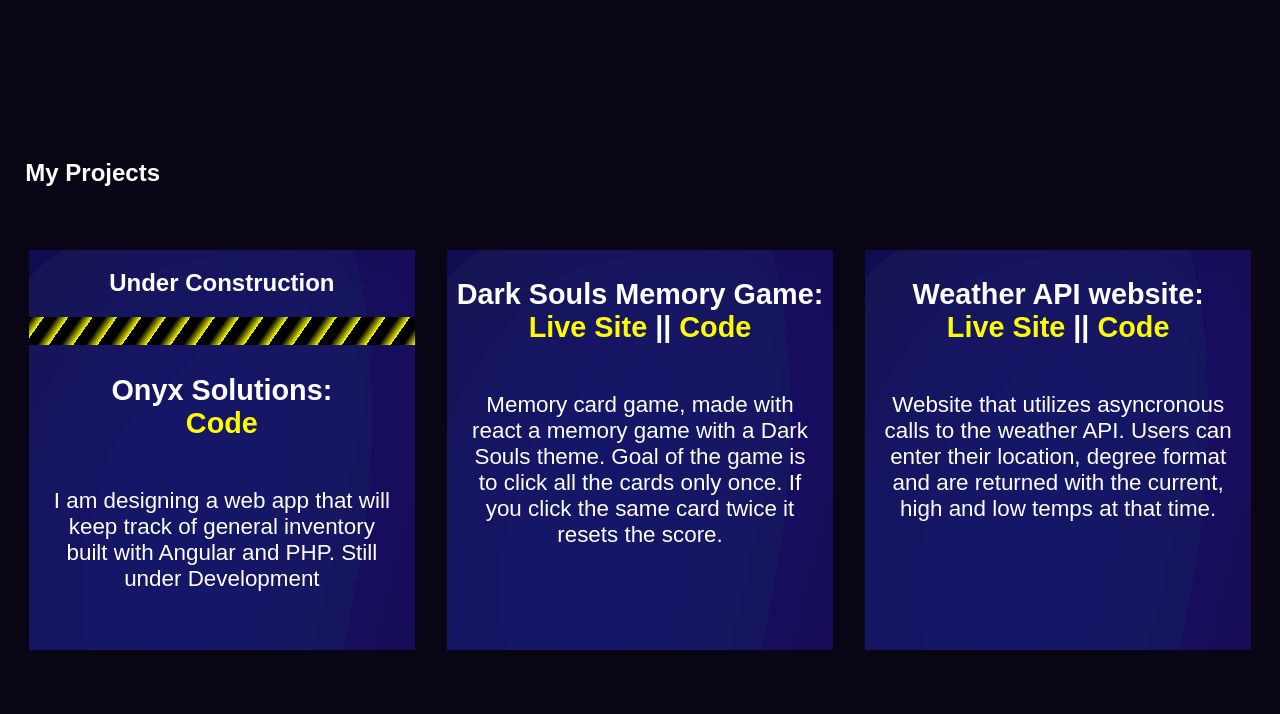
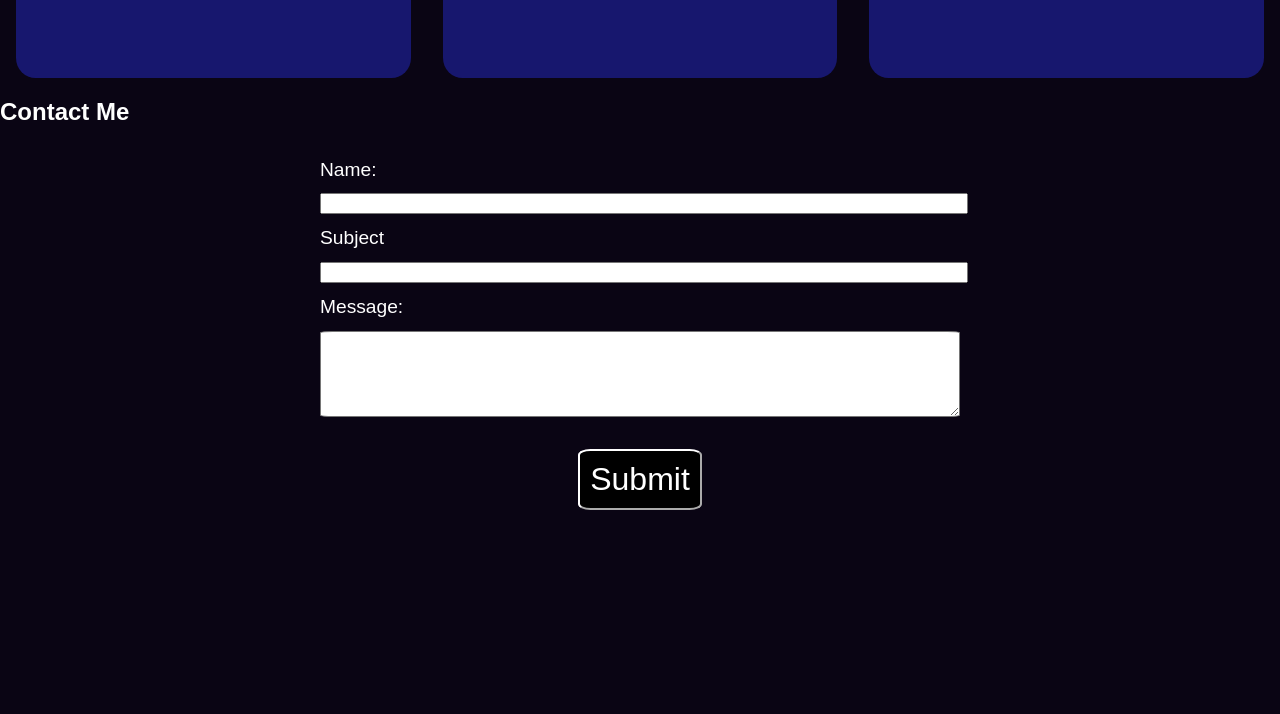
Before and after one commit to dylanparson001/dylanparson.xyz, a plain HTML site: page index.html in a window 1280 px wide. Shown: the part 838-1552 px from the top of the page. After the commit the page ends 1380 px from the top, so only its background shows below. Drawn offline with Linux system fonts and the light colour scheme.

Commit message:
style changes, got rid of fade in animation and language icons

```diff
--- a/index.css
+++ b/index.css
@@ -33,7 +33,6 @@ i{
 .main {
   display: flex;
   flex-direction: column;
-  background-image: url(/images/stacked-steps-haikei.svg);
   color: var(--main-text-color);
   height: 100%;
 }
@@ -81,6 +80,7 @@ a {
 #about-me {
   width: 30vw;
   height: auto;
+  top: 5em;
   position: fixed;
   z-index: 10;
   background-color: white;
@@ -138,15 +138,18 @@ a {
 .work-items {
   display: flex;
   flex-direction: row;
-
 }
 .work-items-card {
   background-color: var(--main-header-color);
-  width: 45vw;
+  width: 100vw;
   height: 50vh;
   margin: 0 1em;
   text-align: center;
-  background-image: url(/images/blurry-gradient-haikei.svg);
+  border-radius: 5%;
+  -webkit-border-radius: 5%;
+  -moz-border-radius: 5%;
+  -ms-border-radius: 5%;
+  -o-border-radius: 5%;
 }
 
 .work-items-title{
@@ -156,16 +159,7 @@ a {
   font-size: 1.4em;
   padding: 5%;
 }
-.fade-in {
-  position: relative;
-  transform: translateY(150px);
-  opacity: 0;
-  transition: 2s all ease;
-}
-.fade-in.active{
-  transform: translateY(0);
-  opacity: 1;
-}
+
 .project-links {
   color: var(--link-color);
 }
@@ -173,9 +167,7 @@ a {
   transition: all 400ms ease-in-out;
   color: var(--main-trans-color);
 }
-.fade-in.active:nth-child(odd) {
-  animation-delay: 3s;
-}
+
 /* Contact Form */
 .contact{
   display: flex;
@@ -184,19 +176,36 @@ a {
   justify-content: center;
   max-width: 50%;
 }
-.in-development{
-  background-color: hsl(0, 0%, 0%);
-  z-index: 2;
+.contact label{
+  font-size: 1.2rem;
+  margin: 2% 0;
+}
+.contact input {
   width: 100%;
-  color: rgb(0, 0, 0);
-  background: repeating-linear-gradient(
-  -55deg,
-  rgb(251, 255, 0),
-  rgb(0, 0, 0) 10px,
-  rgb(0, 0, 0) 10px,
-  rgb(0, 0, 0) 20px
-);
 }
+#submit-btn{
+  color: var(--button-text-color);
+  background-color: var(--button-background-color);
+  border-color: var(--button-border-color);
+  margin: 5% auto;
+  font-size: 2rem;
+  padding: 10px;
+  border-radius: 10%;
+  width: auto;
+  -webkit-border-radius: 10%;
+  -moz-border-radius: 10%;
+  -ms-border-radius: 10%;
+  -o-border-radius: 10%;
+}
+.contact textarea{
+  height: 5rem;
+  border-radius: 2%;
+  -webkit-border-radius: 2%;
+  -moz-border-radius: 2%;
+  -ms-border-radius: 2%;
+  -o-border-radius: 2%;
+}
+
 
 @media only screen and (max-width: 1000px) {
 .work{
@@ -205,6 +214,7 @@ a {
   #about-me {
     width: 75vw;
     height: auto;
+    top: 25em;
     position: fixed;
     z-index: 10;
     background-color: white;
--- a/index.html
+++ b/index.html
@@ -6,7 +6,10 @@
     <meta name="viewport" content="width=device-width, initial-scale=1.0" />
     <link rel="stylesheet" href="./index.css" />
     <title>Dylan Parson</title>
-    <script src="https://kit.fontawesome.com/1909196ffa.js" crossorigin="anonymous"></script>
+    <script
+      src="https://kit.fontawesome.com/1909196ffa.js"
+      crossorigin="anonymous"
+    ></script>
   </head>
   <body>
     <span id="top"></span>
@@ -15,14 +18,15 @@
         <h1 id="greeting">Hey, I'm Dylan</h1>
         <button id="about-button">About Me</button>
         <aside id="about-me" class="hidden">
-          <p class = "about-me">
-            Hi! My name is Dylan Parson, I am currently pursuing a career in IT.
-            This website serves as my portfolio and I will be posting my projects as I
-            create them. Thanks!
+          <p class="about-me">
+            Hi! My name is Dylan Parson, I am pursuing a career in software development.
+            I currently work as an IT technician, but my passions are in web development, creating applications
+            that will enhance business operations.
+            This website serves as my portfolio and I will be posting my
+            projects as I create them. Thanks!
           </p>
-          <h3 class = "about-me">Contact Info:</h3>
-          <p class = "about-me">Email: dylan.parson001@gmail.com</p>
-          <p class="about-me">Phone: (706)-264-0556</p>
+          <h3 class="about-me">Contact Info:</h3>
+          <p class="about-me">Email: dylan.parson001@gmail.com</p>
           <div id="close">X</div>
         </aside>
         <div class="links">
@@ -35,43 +39,30 @@
         </div>
       </div>
     </div>
-      <a href="#top" ><span id="top-arrow">&#8593; </span></a>
-    <aside class="skills fade-in">
-      <div>
-        <h2>Web Development Skills</h2>
-        <img src="./images/html.png" alt="HTML5">
-        <img src="./images/css3.png" alt="CSS3">
-        <img src="./images/typescript.png" alt="TypeScript">
-        <img src="./images/angular.png" alt="Angular Framework">
-        <img src="./images/php.png" alt="PHP">
-      </div>
-    </aside>
-    <main class="work fade-in">
+    <!-- <a href="#top"><span id="top-arrow">&#8593; </span></a> -->
+    <main>
       <h2 id="work-title">My Projects</h2>
       <article class="work-items">
         <div class="work-items-card" id="inventory">
-          <h1>Under Construction</h1>
-          <h1 class="in-development"> `
-          </h1>
           <h3 class="work-items-title">
-            Onyx Solutions:
+            Onyx Solutions
             <br />
             <a
-            target="_blank"
-            class="project-links"
-            href="https://github.com/dylanparson001/inventory-manager"
+              target="_blank"
+              class="project-links"
+              href="https://github.com/dylanparson001/inventory-manager"
               >Code</a
             >
           </h3>
-
-          <p class="work-items-description" >
-            I am designing a web app that will keep track of general
-            inventory built with Angular and PHP. Still under Development
+          <p class="work-items-description">
+            Web Application to assist companies increase communication through
+            instant messaging, track customer appointments, and much more. Under
+            development.
           </p>
         </div>
         <div class="work-items-card" id="memory-game">
           <h3 class="work-items-title">
-            Dark Souls Memory Game:
+            Dark Souls Memory Game
             <br />
             <a
               class="project-links"
@@ -79,7 +70,7 @@
               target="_blank"
               >Live Site</a
             >
-            ||
+
             <a
               target="_blank"
               class="project-links"
@@ -95,7 +86,7 @@
         </div>
         <div class="work-items-card" id="weather">
           <h3 class="work-items-title">
-            Weather API website:
+            Weather API website
             <br />
             <a
               href="https://dylanparson001.github.io/weather-webApp/"
@@ -103,7 +94,7 @@
               class="project-links"
               >Live Site</a
             >
-            ||
+
             <a
               target="_blank"
               href="https://github.com/dylanparson001/weather-webApp"
@@ -120,15 +111,16 @@
       </article>
     </main>
 
-    <!-- <form action="mailto:dylan.parson001@gmail.com" class="contact">
+    <h2>Contact Me</h2>
+    <form action="mailto:dylan.parson001@gmail.com" class="contact">
       <label for="name">Name:</label>
       <input type="text" name="name">
       <label for="subject">Subject</label>
       <input type="text" name="subject">
       <label for="message">Message:</label>
       <textarea name="message" id=""></textarea>
-      <input type="submit">
-    </form> -->
+      <input id="submit-btn" type="submit">
+    </form>
     <script src="./index.js"></script>
   </body>
 </html>
--- a/index.js
+++ b/index.js
@@ -34,20 +34,3 @@ closeButton.addEventListener("click", () => {
 });
 
 window.addEventListener("scroll", reveal);
-
-// To check the scroll position on page load
-reveal();
-
-function reveal() {
-  var reveals = document.querySelectorAll(".fade-in");
-  for (var i = 0; i < reveals.length; i++) {
-    var windowHeight = window.innerHeight;
-    var elementTop = reveals[i].getBoundingClientRect().top;
-    var elementVisible = 150;
-    if (elementTop < windowHeight - elementVisible) {
-      reveals[i].classList.add("active");
-    } else {
-      reveals[i].classList.remove("active");
-    }
-  }
-}
```
Also changed, not shown: 1 other file.
